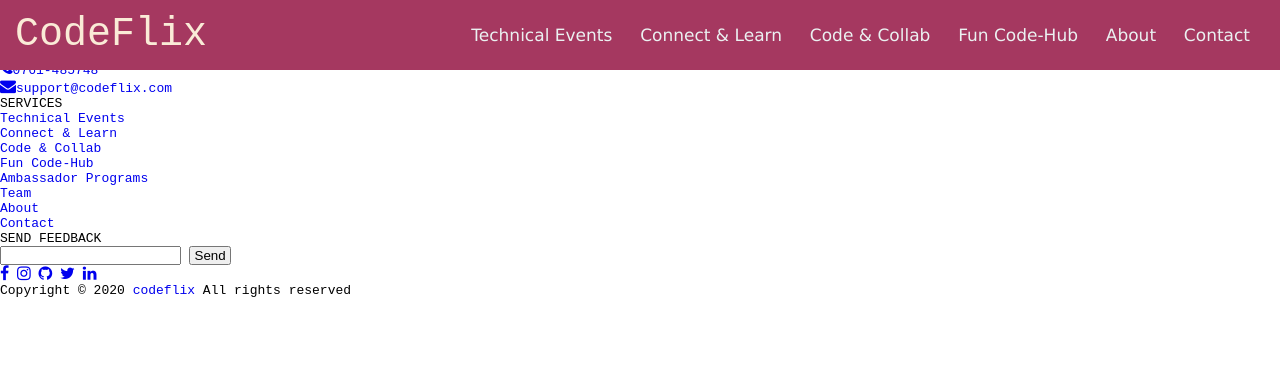
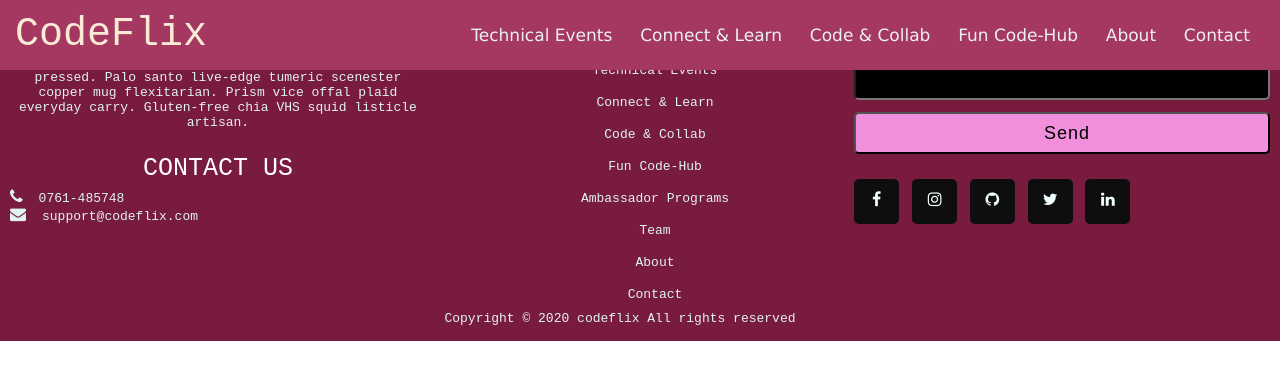
Before and after one commit to iamkrati22/SheHacks_Team-061, a plain HTML site: page home.html in a window 1280 px wide. Drawn offline with Linux system fonts and the light colour scheme.

Commit message:
footer styling done
@iamkrati22 please do update the footer design once you are completed with your tech page design.

```diff
--- a/home.css
+++ b/home.css
@@ -87,3 +87,123 @@ nav a:hover{
         left: 0;
     }
 }
+/* footer styling */
+footer {
+    width: 100%;
+    left: 0;
+    bottom: 0;
+}
+footer .content{
+    background-color: #791b3e;
+    padding: 10px;
+    margin: auto;
+    display: flex;
+    flex-wrap: wrap;
+    justify-content: space-between;
+}
+footer .content p,a{
+    color: rgb(224, 243, 243);
+}
+footer .content .box{
+    width: 33%;
+}
+footer .content .topic{
+    font-size: 25px;
+    font-weight: 500;
+    color: #fff;
+    margin-bottom: 16px;
+    text-align: center;
+
+    }
+footer .content p{
+    text-align: center;
+}
+footer .content .lower .topic{
+    margin:  24px 0 5px 0px;
+}
+footer .content .lower i{
+
+    padding-right: 16px;
+}
+footer .content .middle{
+padding-left: 30px;
+
+}
+footer .content .middle a{
+    display: block;
+    line-height: 32px;
+    text-align: center;
+}
+footer .content .right{
+    margin-left: px;
+}
+footer .content .right input[type="text"]{
+height: 45px;
+width: 100%;
+outline: none;
+color: #d9d9d9;
+background-color: #000;
+border-radius: 5px;
+padding-left: 10px;
+font-size: 17px;
+
+
+}
+footer .content .right input[type="submit"]{
+    height: 42px;
+    width: 100%;
+    outline: none;
+    letter-spacing: 1px;
+    cursor: pointer;
+    margin-top: 12px;
+    background-color: rgb(241, 143, 220);
+    border-radius: 5px;
+    padding-left: 10px;
+    font-size: 18px;
+
+    transition: all 0.3s ease-in-out;
+
+    }
+    footer .content .right input[type="submit"]:hover{
+    background-color: blanchedalmond;
+    color: black;
+
+    }
+
+    /*footer social media icons */
+    footer .content .media-icons a{
+            font-size: 16px;
+            height: 45px;
+            width: 45px;
+            background: rgb(14, 14, 14);
+            display: inline-block;
+            text-align: center;
+            border-radius: 5px;
+            line-height: 45px;
+            margin: 25px 5px 0 0 ;
+            color: azure;
+    }
+    footer .content .media-icons a:hover{
+        color: rgb(241, 143, 220);
+
+    }
+    footer .content .bottom{
+        width: 100%;
+        text-align: right;
+    color: rgb(255, 255, 255);
+    padding: 0 40px 5px 0;
+    }
+
+    footer a{
+        transition: all 0.3s ease;
+    }
+    footer a:hover{
+        color: rgb(25, 238, 209);
+    }
+    /*responsive  footer */
+@media(max-width:900px)
+{
+   footer .content .media-icons a{
+    margin: 25px 0 0 0;
+   }
+}
```
